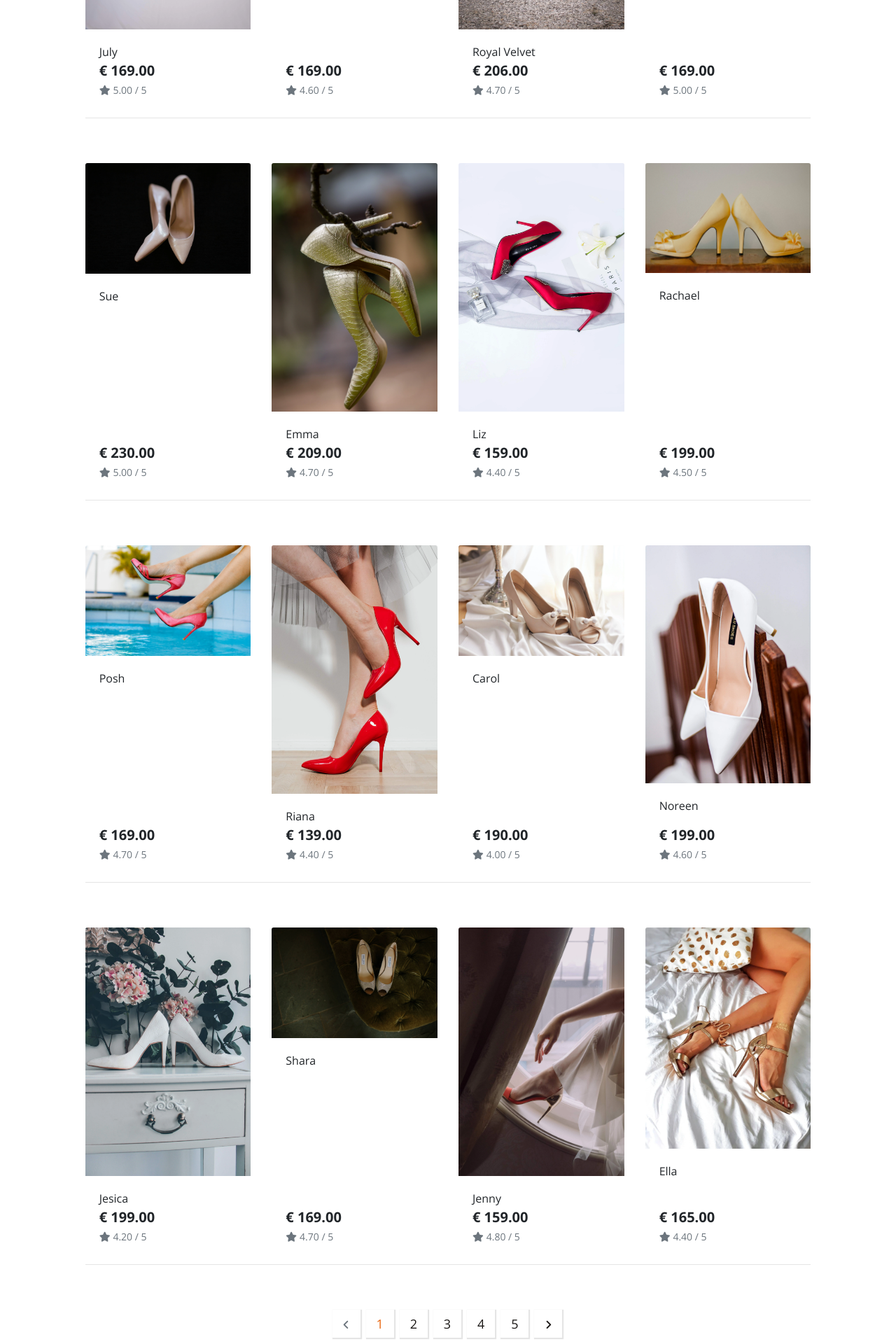
After one commit to fitabigail/Madame-Musette, a Django app: page /products/ in a window 1280 px wide. The commit adds this page. Shown: the part 880-2800 px from the top of the page at 70% size. Run offline with Django 3.2, Linux system fonts and the light colour scheme; data comes from the database, SQL or seed files in the repository; both versions use the stored data as it was after the commit; some libraries are stand-ins or nearby versions.

Commit message:
Started product and product detail template, and  added pagination

```diff
--- a/madame_musette/urls.py
+++ b/madame_musette/urls.py
@@ -22,4 +22,5 @@ urlpatterns = [
     path('admin/', admin.site.urls),
     path('accounts/', include('allauth.urls')),
     path('', include('home.urls')),
+    path('products/', include('products.urls')),
 ] + static(settings.MEDIA_URL, document_root=settings.MEDIA_ROOT)
--- a/products/admin.py
+++ b/products/admin.py
@@ -1,7 +1,6 @@
 from django.contrib import admin
 from .models import Product, Category
 from django.utils.html import format_html
-
 
 
 class ProductAdmin(admin.ModelAdmin):
--- /dev/null
+++ b/products/templates/products/products.html
@@ -0,0 +1,122 @@
+{% extends "base.html" %}
+{% load static %}
+
+{% block content %}
+
+<div class="container-fluid ">
+    <div class="row h-5">
+        <div class="col products">
+
+        </div>
+    </div>
+</div>
+<div class="overlay"></div>
+<div class="container-fluid">
+    <div class="row">
+        <div class="col text-center mt-3">
+            <h2 class="logo-font m-5">Products</h2>
+            <hr class="w-50 mb-1">
+        </div>
+    </div>
+    <div class="row">
+        <div class="product-container col-10 offset-1">
+            <div class="row mt-1 mb-2"></div>
+            <div class="row">
+                {% for product in products %}
+                <div class="col-sm-6 col-md-6 col-lg-4 col-xl-3">
+                    <div class="card h-100 border-0">
+                        {% if product.image %}
+                        <a href="{% url 'product_detail' product.id %}">
+                            <img class="card-img-top img-fluid" src="{{ product.image.url }}" alt="{{ product.name }}">
+                        </a>
+                        {% else %}
+                        <a href="{% url 'product_detail' product.id %}">
+                            <img class="card-img-top img-fluid" src="{{ MEDIA_URL }}noimage.png"
+                                alt="{{ product.name }}">
+                        </a>
+                        {% endif %}
+                        <div class="card-body pb-0">
+                            <p class="mb-0">{{ product.name }}</p>
+                        </div>
+                        <div class="card-footer bg-white pt-0 border-0 text-left">
+                            <div class="row">
+                                <div class="col">
+                                    <p class="lead mb-0 text-left font-weight-bold">€ {{ product.price }}</p>
+                                    {% if product.rating %}
+                                    <small class="text-muted"><i class="fas fa-star mr-1"></i>{{ product.rating }} /
+                                        5</small>
+                                    {% else %}
+                                    <small class="text-muted">No Rating</small>
+                                    {% endif %}
+                                </div>
+                            </div>
+                        </div>
+                    </div>
+                </div>
+                {% if forloop.counter|divisibleby:1 %}
+                <div class="col-12 d-sm-none mb-5">
+                    <hr>
+                </div>
+                {% endif %}
+                {% if forloop.counter|divisibleby:2 %}
+                <div class="col-12 d-none d-sm-block d-md-block d-lg-none mb-5">
+                    <hr>
+                </div>
+                {% endif %}
+                {% if forloop.counter|divisibleby:3 %}
+                <div class="col-12 d-none d-lg-block d-xl-none mb-5">
+                    <hr>
+                </div>
+                {% endif %}
+                {% if forloop.counter|divisibleby:4 %}
+                <div class="col-12 d-none d-xl-block mb-5">
+                    <hr>
+                </div>
+                {% endif %}
+                {% endfor %}
+            </div>
+        </div>
+    </div>
+</div>
+
+<!-- Page navigation start -->
+
+<div class="pagination-box p-box-2 text-center">
+    <nav aria-label="Page navigation example">
+        {% if products.has_other_pages %}
+        <ul class="pagination">
+            {% if products.has_previous %}
+            <li class="page-item">
+                <a class="page-link" href="?page={{products.previous_page_number}}"><i class="fa fa-angle-left"></i></a>
+            </li>
+            {% else %}
+            <li class="page-item disabled">
+                <a class="page-link"><i class="fa fa-angle-left"></i></a>
+            </li>
+            {% endif %}
+
+            {% for p in products.paginator.page_range %}
+            {% if products.number == p %}
+            <li class="page-item"><a class="page-link active" href="#">{{p}}</a></li>
+            {% else %}
+            <li class="page-item"><a class="page-link" href="?page={{p}}">{{p}}</a></li>
+            {% endif %}
+            {% endfor %}
+
+            {% if products.has_next %}
+            <li class="page-item">
+                <a class="page-link" href="?page={{products.next_page_number}}"><i class="fa fa-angle-right"></i></a>
+            </li>
+            {% else %}
+            <li class="page-item disabled">
+                <a class="page-link"><i class="fa fa-angle-right"></i></a>
+            </li>
+            {% endif %}
+
+        </ul>
+        {% endif %}
+    </nav>
+</div>
+</div>
+<!-- End Pagination -->
+{% endblock %}
--- /dev/null
+++ b/products/urls.py
@@ -0,0 +1,7 @@
+from django.urls import path
+from . import views
+
+urlpatterns = [
+    path('', views.all_products, name='products'),
+    path('<product_id>', views.product_detail, name='product_detail'),
+]
--- a/products/views.py
+++ b/products/views.py
@@ -1,3 +1,43 @@
-from django.shortcuts import render
+from django.shortcuts import render, get_object_or_404
+from .models import Product
+from django.core.paginator import EmptyPage, PageNotAnInteger, Paginator
 
-# Create your views here.
+# All products view.
+
+
+def all_products(request):
+    """ A view to show all products, including sorting and search queries """
+
+    products = Product.objects.all()
+
+    page_num = request.GET.get('page', 1)
+    paginator = Paginator(products, 16)
+
+    try:
+        page_obj = paginator.page(page_num)
+    except PageNotAnInteger:
+        # if page is not an integer, deliver the first page
+        page_obj = paginator.page(1)
+    except EmptyPage:
+        # if the page is out of range, deliver the last page
+        page_obj = paginator.page(paginator.num_pages)
+
+    context = {
+                'products': page_obj,
+            }
+
+    return render(request, 'products/products.html', context)
+
+# Product details view
+
+
+def product_detail(request, product_id):
+    """ A view to show individual product details """
+
+    product = get_object_or_404(Product, pk=product_id)
+
+    context = {
+        'product': product,
+    }
+
+    return render(request, 'products/product_detail.html', context)
--- a/static/css/base.css
+++ b/static/css/base.css
@@ -141,6 +141,82 @@ a.discover-btn:hover{
     background: #000 !important;
 }
 
+/* --- Products caltalog nav top ---- */
+
+.catalog-top{
+    width: 100%;
+    background: #fff;
+    height: 50px;
+    border-bottom: 1px solid #db9963;
+    padding-bottom:20px;
+}
+
+/* --- Pagination ----*/
+
+
+.pagination-box {
+    margin-bottom: 25px;
+}
+
+.pagination {
+    padding-left: 0;
+    border-radius: 4px;
+    display: inline-block;
+}
+
+.pagination li {
+    display: inline-block;
+}
+
+.pagination > li > a {
+    color: #1a1715;
+    font-size: 18px;
+    background: #fff;
+    font-weight: 400;
+}
+
+.pagination > li > a i{
+    font-size: 15px;
+    font-weight: 600;
+}
+.pagination > li > a, .pagination > li > span {
+    margin: 0 2px 5px;
+    height: 40px;
+    width: 40px;
+    line-height: 40px;
+    text-align: center;
+    border: none;
+    padding: 0;
+    border-radius: 0;
+    background: #fff;
+    box-shadow: 1px 1px 1px 1px rgba(0, 0, 0, 0.1);
+}
+
+.pagination .page-item:first-child .page-link {
+    border-radius: 0;
+}
+
+.pagination .page-item:last-child .page-link {
+    border-radius: 0;
+}
+.page-item a:hover {
+    background-color: #33240e!important;
+
+}
+.pagination > li > a:hover {
+    color: #eecfb5!important;
+}
+
+.pagination > li > .active {
+    color: #e96711!important;
+    box-shadow: 1px 1px 1px 1px rgba(0, 0, 0, 0.1)!important;
+}
+
+.page-link:focus {
+    box-shadow: 1px 1px 1px 1px rgb(53, 29, 2)!important;
+}
+
+
 /** Full page search **/
 #full-page-search {
     position: fixed;
@@ -225,6 +301,7 @@ a.discover-btn:hover{
     background-color: #33240e!important;
     color:#fff;
     font-size: 2px;
+
 }
 
 .bottom_border {
@@ -282,7 +359,10 @@ a:link{
 
 }
 
-
+ /* ------- Products page ----- */
+ .products{
+    height: 50vh;
+ }
 
 
 
--- a/static/js/app.js
+++ b/static/js/app.js
@@ -15,7 +15,7 @@ $(function () {
 });
 
  //Scroll Button
-
+/*
  document.querySelector('.scroll_btn').addEventListener(
     'click', () => {
        document.querySelector('html').style.scrollBehavior = 'smooth';
@@ -25,4 +25,4 @@ $(function () {
 
 
     }
-    );
+    );*/
--- a/templates/base.html
+++ b/templates/base.html
@@ -53,7 +53,7 @@
   <header class="container-fluid fixed-top gradient-custom">
     <div id="topnav" class="row pt-lg-2 d-none d-lg-flex">
       <div class="col-12 col-lg-4 my-auto py-1 py-lg-0 text-center text-lg-left">
-        <a href="#" class="nav-link main-logo-link">
+        <a href="{% url 'home' %}" class="nav-link main-logo-link">
           <h2 class="logo-font text-white my-0"><strong>MadameMusette</strong></h2>
         </a>
       </div>
@@ -70,7 +70,7 @@
             <div class="dropdown-menu border-0" aria-labelledby="user-options">
               {% if request.user.is_authenticated %}
               {% if request.user.is_superuser %}
-              <a href="" class="dropdown-item">Product Management</a>
+              <a href="#" class="dropdown-item">Product Management</a>
               {% endif %}
               <a href="" class="dropdown-item">My Profile</a>
               <a href="{% url 'account_logout' %}" class="dropdown-item">Logout</a>
--- a/templates/includes/main-nav.html
+++ b/templates/includes/main-nav.html
@@ -1,18 +1,19 @@
 <!--Main Navbar-->
 <div class="collapse navbar-collapse" id="main-nav">
     <ul class="navbar-nav w-auto mx-auto">
-        <li class="nav-item dropdown">
-            <a class="logo-font font-weight-bold nav-link text-white mr-5" href="#" id="all-products-link" data-toggle="dropdown" aria-haspopup="true" aria-expanded="false">
+       <!-- <li class="nav-item dropdown">
+            <a class="logo-font font-weight-bold nav-link text-white mr-5" href="{% url 'products' %}" id="all-products-link" data-toggle="dropdown" aria-haspopup="true" aria-expanded="false">
                 All Products
             </a>
             <div class="dropdown-menu border-0" aria-labelledby="all-products-link">
+
                 <a href="" class="dropdown-item">By Price</a>
                 <a href="" class="dropdown-item ">By Rating</a>
                 <a href="" class="dropdown-item ">By Category</a>
-                <a href="" class="dropdown-item">All Products</a>
+                <a href="{% url 'products' %}" class="dropdown-item">All Products</a>
+
             </div>
-        </li>
-
+        </li>-->
         <li class="nav-item dropdown">
             <a class="logo-font font-weight-bold nav-link text-white mr-5" href="#" id="shoes-link" data-toggle="dropdown" aria-haspopup="true" aria-expanded="false">
                 Shoes
```
Also changed, not shown: home/templates/home/index.html (+1 -17 lines), products/templates/products/product_detail.html (added, +43 -0 lines), db.sqlite3.
